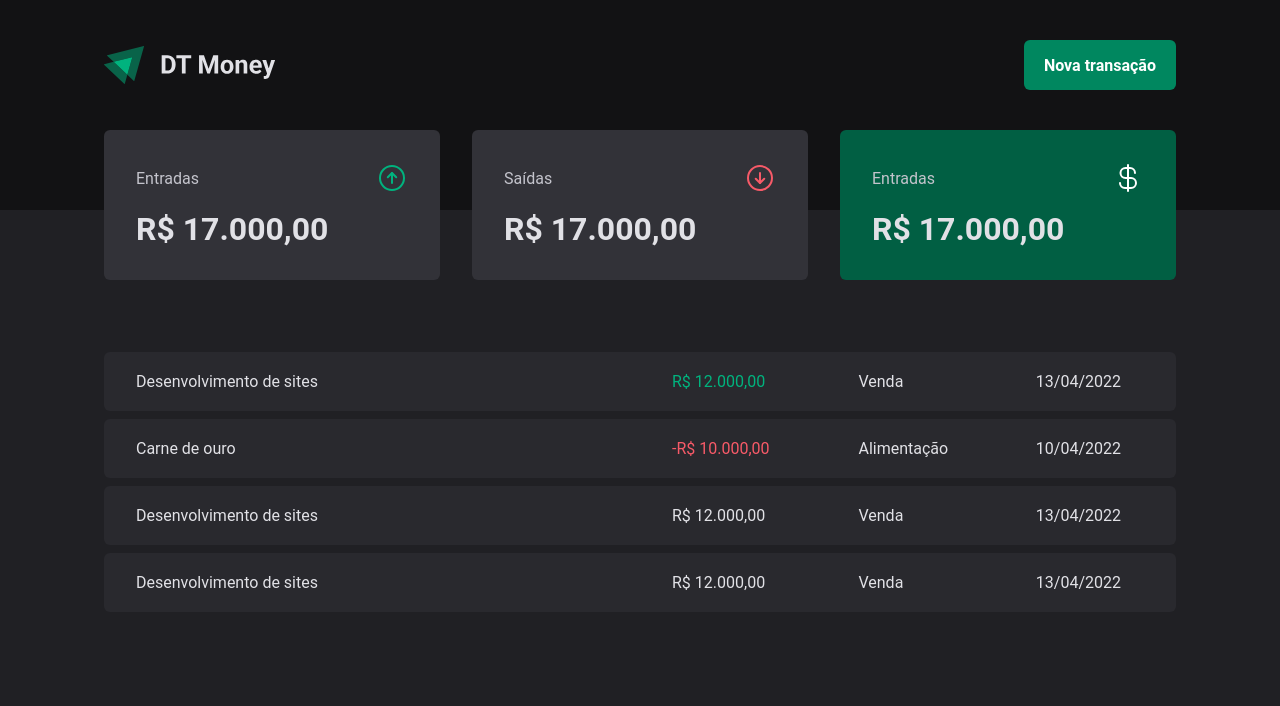
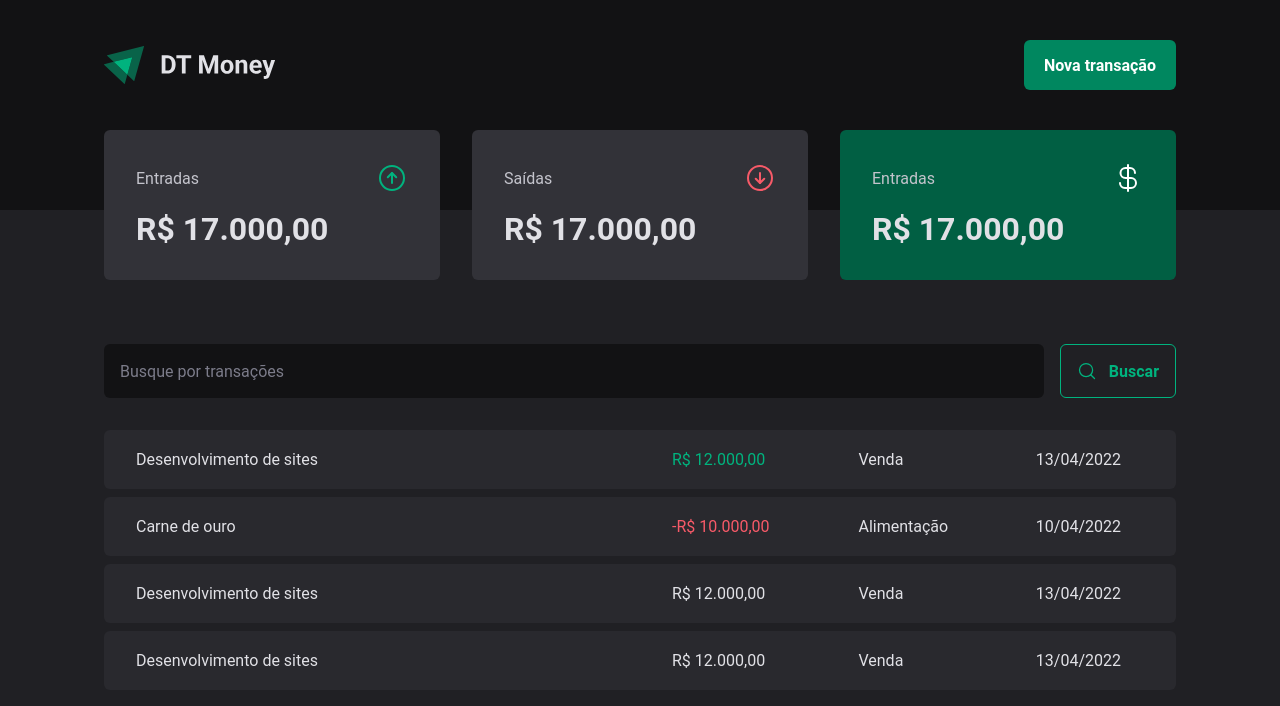
Before and after one commit to Victor19Rodrigues/dt-money, a React app: page / in a window 1280 px wide. Shown: the top 706 px of the page. Built offline with nearby package versions, Linux system fonts and the light colour scheme; the HTML template or start-up script is replaced by a standard one.

Commit message:
feat: create input component

```diff
--- /dev/null
+++ b/src/pages/Transactions/components/SearchForm/index.tsx
@@ -0,0 +1,14 @@
+import { MagnifyingGlass } from 'phosphor-react'
+import { SearchFormContainer } from './styles'
+
+export function SearchForm() {
+  return (
+    <SearchFormContainer>
+      <input type='text' placeholder='Busque por transações' />
+      <button type='submit'>
+        <MagnifyingGlass size={20} />
+        Buscar
+      </button>
+    </SearchFormContainer>
+  )
+}
--- /dev/null
+++ b/src/pages/Transactions/components/SearchForm/styles.ts
@@ -0,0 +1,40 @@
+import styled from 'styled-components'
+
+export const SearchFormContainer = styled.form`
+  display: flex;
+  gap: 1rem;
+
+  input {
+    flex: 1;
+    border-radius: 6px;
+    border: 0;
+    background: ${(props) => props.theme['gray-900']};
+    color: ${(props) => props.theme['gray-300']};
+    padding: 1rem;
+
+    &::placeholder {
+      color: ${(props) => props.theme['gray-500']};
+    }
+  }
+
+  button {
+    display: flex;
+    align-items: center;
+    gap: 0.75rem;
+
+    border: 0;
+    padding: 1rem;
+    background: transparent;
+    border: 1px solid ${(props) => props.theme['green-300']};
+    color: ${(props) => props.theme['green-300']};
+    font-weight: bold;
+    border-radius: 6px;
+
+    &:hover {
+      background: ${(props) => props.theme['green-500']};
+      border-color: 1px solid ${(props) => props.theme['green-500']};
+      color: ${(props) => props.theme.white};
+      transition: background-color 0.2s, color 0.2s, border-color 0.2s;
+    }
+  }
+`
--- a/src/pages/Transactions/index.tsx
+++ b/src/pages/Transactions/index.tsx
@@ -1,5 +1,6 @@
 import { Header } from '../../components/Header/index'
 import { Summary } from '../../components/Summary'
+import { SearchForm } from './components/SearchForm'
 import {
   TransactionsContainer,
   TransactionsTable,
@@ -13,6 +14,8 @@
       <Summary />
 
       <TransactionsContainer>
+        <SearchForm />
+
         <TransactionsTable>
           <tbody>
             <tr>
```
